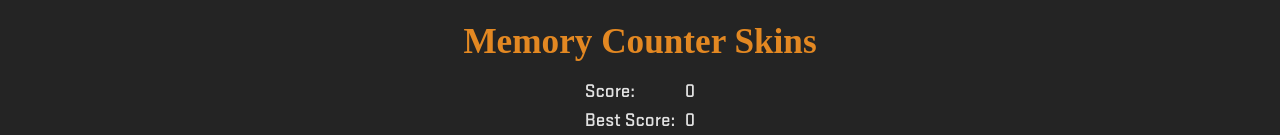
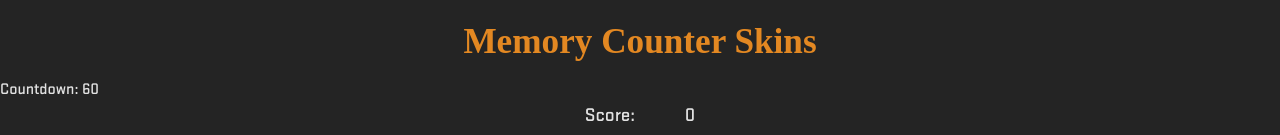
Before and after one commit to Fonkeyy/Project_Memory-card-game, a React (Vite) app in the folder Project_Memory-card-game/: page / in a window 1280 px wide. Shown: the top 135 px of the page. Built offline with nearby package versions, Linux system fonts and the light colour scheme; no server answers; a web font is replaced by a local one.

Commit message:
Countdown created

```diff
--- a/Project_Memory-card-game/src/App.jsx
+++ b/Project_Memory-card-game/src/App.jsx
@@ -6,8 +6,8 @@ import './css/Card-container.css';
 import CardContainer from './Components/CardContainer';
 import DropDownContainer from './Components/DropDownContainer';
 import ScoreContainer from './Components/ScoreContainer';
+import Countdown from './Components/Countdown';
 
-// todo => Add Title
 // todo => Add Timer
 // todo => Add difficulty level (number of items displayed)
 // todo => Fix why sometime there are duplicate cards or not 6 cards
@@ -16,6 +16,7 @@ import ScoreContainer from './Components/ScoreContainer';
 function App() {
     let [score, setScore] = useState(0);
     const [bestScore, setBestScore] = useState(0);
+    const [isGameStarted, setIsGameStarted] = useState(false);
     const [isGameOver, setIsGameOver] = useState(false);
     const [weapon, setWeapon] = useState(null);
 
@@ -34,13 +35,14 @@ function App() {
     };
 
     const handleSelectChange = (e) => {
-        console.log(e);
         setWeapon(e);
+        setIsGameStarted(true);
     };
 
     return (
         <>
             <h1>Memory Counter Skins</h1>
+            <Countdown totalTime={60} isGameStarted={isGameStarted} />
             <ScoreContainer score={score} bestScore={bestScore} />
             <DropDownContainer selectedValueChange={handleSelectChange} />
             <CardContainer
--- a/Project_Memory-card-game/src/Components/CardContainer.jsx
+++ b/Project_Memory-card-game/src/Components/CardContainer.jsx
@@ -74,9 +74,11 @@ const CardContainer = ({ cardNumberToRender, upScore, gameOver, isGameOver, best
 
     return (
         <div id="card-container">
-            {[...skinSet].map((skin) => (
-                <Card key={skin.id} skin={skin} onClick={handleCardClick} gameOver={gameOver} />
-            ))}
+            {skinSet.size === cardNumberToRender
+                ? [...skinSet].map((skin) => (
+                      <Card key={skin.id} skin={skin} onClick={handleCardClick} gameOver={gameOver} />
+                  ))
+                : null}
         </div>
     );
 };
--- /dev/null
+++ b/Project_Memory-card-game/src/Components/Countdown.jsx
@@ -0,0 +1,31 @@
+// eslint-disable-next-line no-unused-vars
+import React, { useState, useEffect } from 'react';
+
+import PropTypes from 'prop-types';
+
+// // import '../css/Countdown.css';
+
+const Countdown = ({ totalTime, isGameStarted }) => {
+    const [time, setTime] = useState(totalTime);
+
+    useEffect(() => {
+        if (isGameStarted) {
+            const intervalId = setInterval(() => {
+                setTime((previousTime) => previousTime - 1);
+            }, 1000);
+
+            return () => {
+                clearInterval(intervalId);
+            };
+        }
+    }, [isGameStarted, setTime]);
+
+    return <>{isGameStarted ? <p>Countdown: {time}</p> : <p>Countdown: {totalTime}</p>}</>;
+};
+
+Countdown.propTypes = {
+    totalTime: PropTypes.number.isRequired,
+    isGameStarted: PropTypes.bool.isRequired,
+};
+
+export default Countdown;
```
